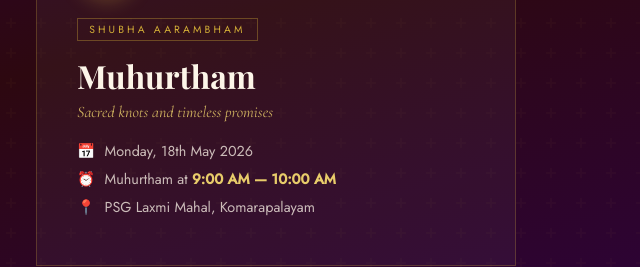
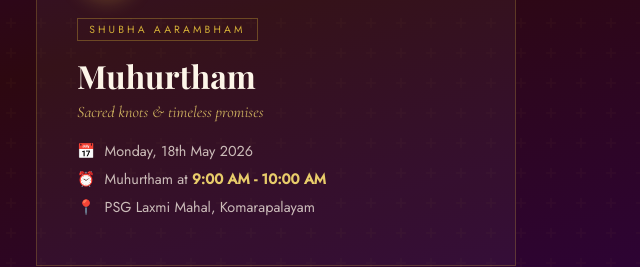
Before and after one commit to sa276/Aakash-Jeya-Sri, a plain HTML site: page index.html in a window 1280 px wide. Shown: the part 1231-1498 px from the top of the page, 624-1264 px from the left. Drawn offline with nearby package versions, Linux system fonts and the light colour scheme; a web font is replaced by a local one.

Commit message:
Add files via upload

```diff
--- a/index.html
+++ b/index.html
@@ -1144,7 +1144,7 @@
         </div>
         <span class="event-tag">Shubha Aarambham</span>
         <h3 class="event-name">Muhurtham</h3>
-        <p class="event-sub">Sacred knots and timeless promises</p>
+        <p class="event-sub">Sacred knots & timeless promises</p>
 
         <div class="event-detail-row">
           <span class="event-detail-icon">📅</span>
@@ -1152,7 +1152,7 @@
         </div>
         <div class="event-detail-row">
           <span class="event-detail-icon">⏰</span>
-          <span>Muhurtham at <strong style="color:var(--gold-light);">9:00 AM — 10:00 AM</strong></span>
+          <span>Muhurtham at <strong style="color:var(--gold-light);">9:00 AM - 10:00 AM</strong></span>
         </div>
         <div class="event-detail-row">
           <span class="event-detail-icon">📍</span>
@@ -1429,7 +1429,7 @@
 ══════════════════════════════════════════════════════════════ -->
 <!-- Replace the src with your actual audio file URL -->
 <audio id="bgAudio" loop preload="auto">
-  <source src="./pookal_pookum.mpeg" type="audio/mpeg">
+  <source src="./pookal_pookum_flute.mp3" type="audio/mpeg">
 </audio>
 
 <!-- Floating sound toggle — fixed bottom-right, persists on scroll -->
```
Also changed, not shown: 1 other file.
